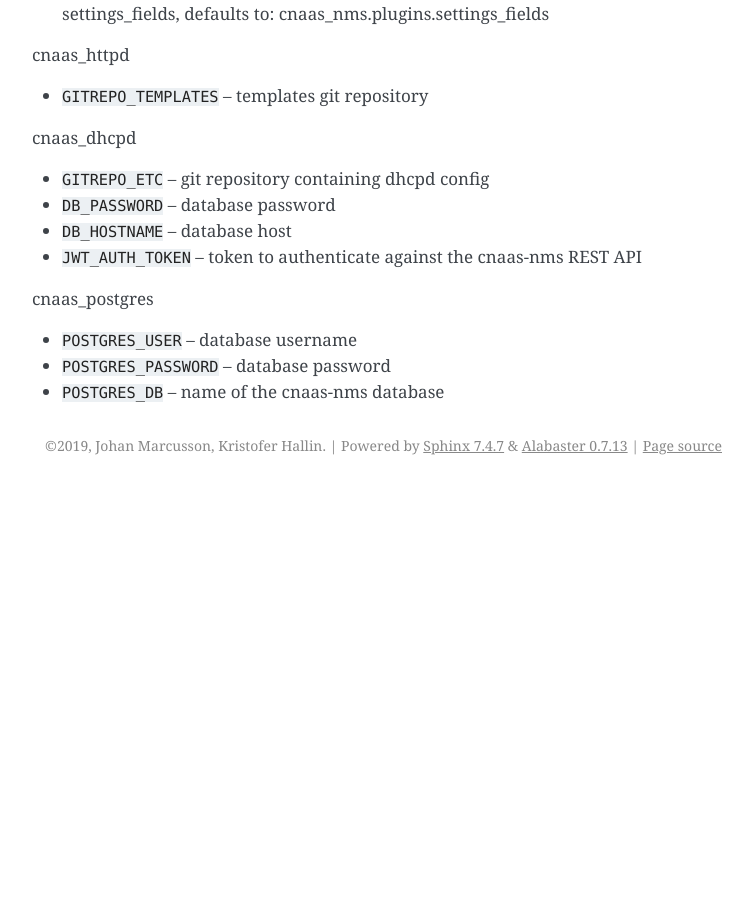
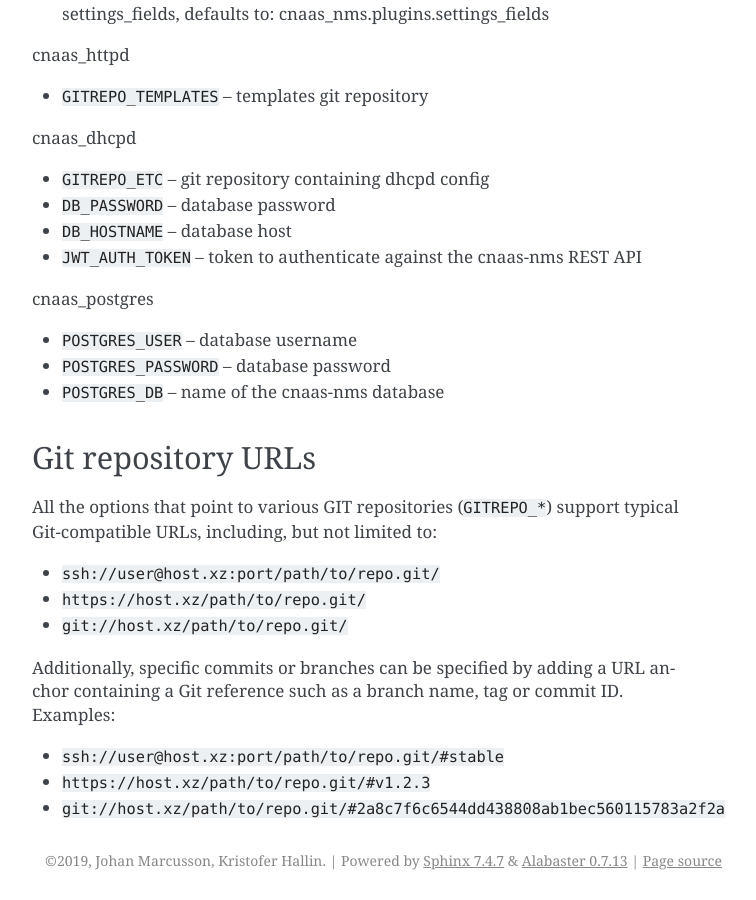
Before and after one commit to SUNET/cnaas-nms, a Sphinx documentation site: the page built from docs/configuration/index.rst, in a window 1280 px wide and 900 px high, scrolled down 1578 px. Shown: the whole window, without its empty margins (388-1144 px from the left). Built offline with Sphinx 7.4.7, drawn with Linux system fonts in a browser that asks for light colours; before the commit the page ends 2063 px from its top, so only the background shows below that.

Commit message:
Document GITREPO refspecs

```diff
--- a/docs/configuration/index.rst
+++ b/docs/configuration/index.rst
@@ -83,3 +83,20 @@ cnaas_postgres
 - ``POSTGRES_USER`` -- database username
 - ``POSTGRES_PASSWORD`` -- database password
 - ``POSTGRES_DB`` -- name of the cnaas-nms database
+
+Git repository URLs
+-------------------
+
+All the options that point to various GIT repositories (``GITREPO_*``) support typical Git-compatible URLs, including,
+but not limited to:
+
+- ``ssh://user@host.xz:port/path/to/repo.git/``
+- ``https://host.xz/path/to/repo.git/``
+- ``git://host.xz/path/to/repo.git/``
+
+Additionally, specific commits or branches can be specified by adding a URL anchor containing a Git reference such as
+a branch name, tag or commit ID. Examples:
+
+- ``ssh://user@host.xz:port/path/to/repo.git/#stable``
+- ``https://host.xz/path/to/repo.git/#v1.2.3``
+- ``git://host.xz/path/to/repo.git/#2a8c7f6c6544dd438808ab1bec560115783a2f2a``
```
